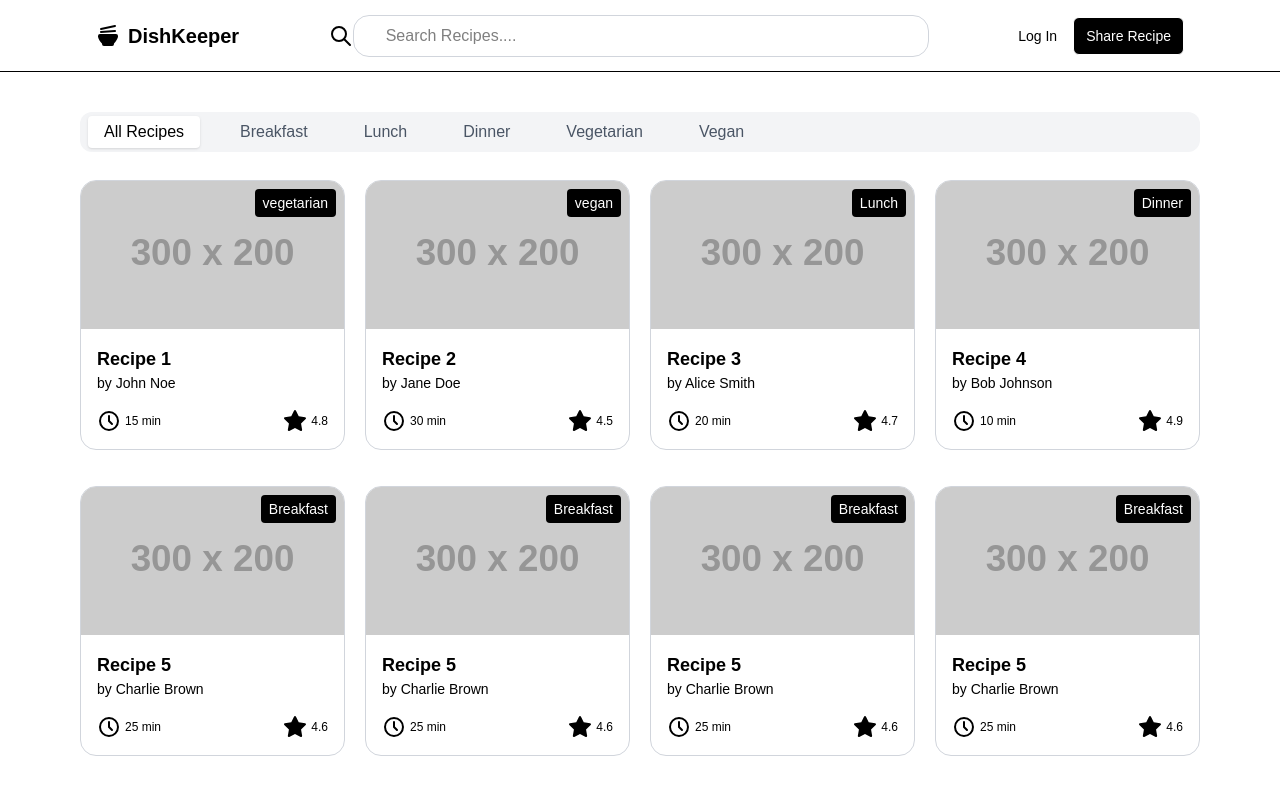
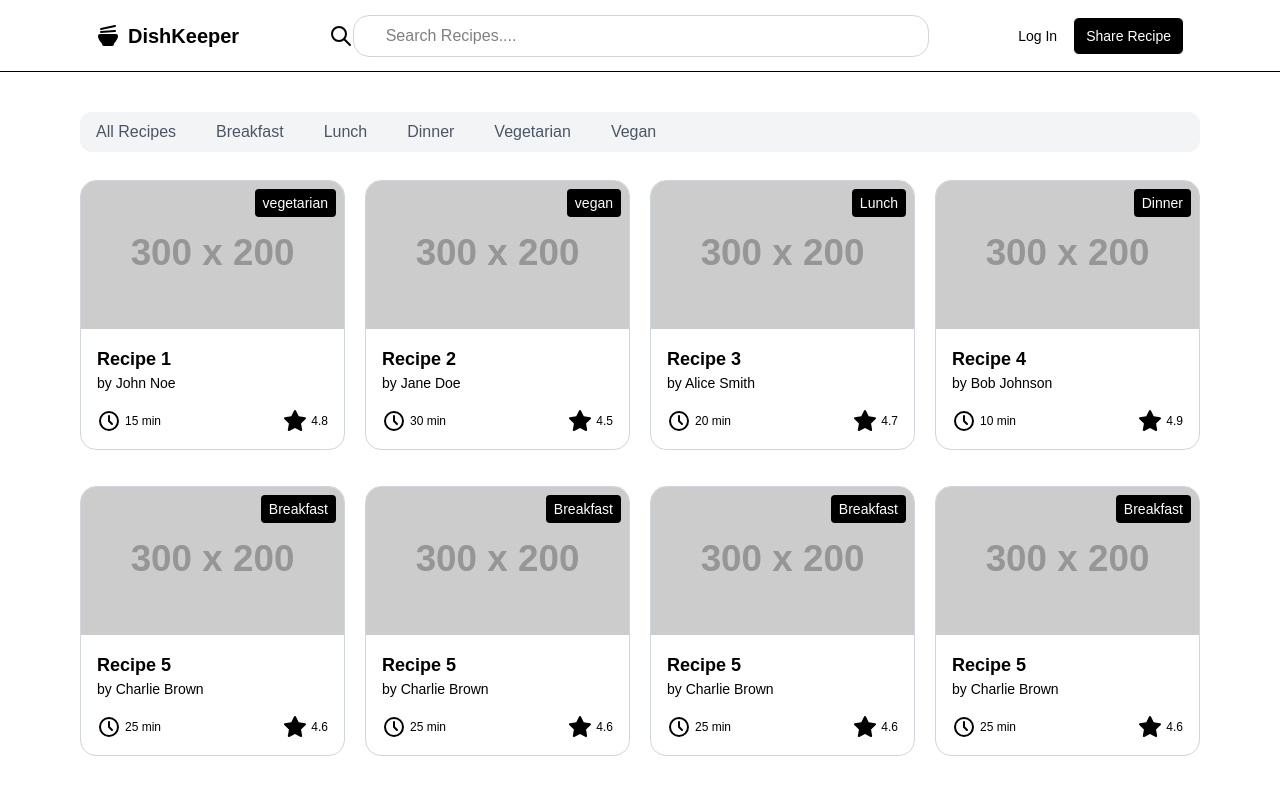
Before and after one commit to JoanDuran12/dishkeeper, an Astro site: page / in a window 1280 px wide. Shown: the top 789 px of the page. Built offline with nearby package versions, Linux system fonts and the light colour scheme; Astro itself is replaced by a stand-in of ours; placeholder pictures from the web are drawn by us.

Commit message:
Revert "feat: add reatc to astro"
This reverts commit 6348f96bd2d5c9302383f784c55802c6da1883b4.

```diff
--- a/astro.config.mjs
+++ b/astro.config.mjs
@@ -1,13 +1,10 @@
 // @ts-check
 import { defineConfig } from "astro/config";
 import tailwindcss from "@tailwindcss/vite";
-
-import react from "@astrojs/react";
 
 // https://astro.build/config
 export default defineConfig({
   vite: {
     plugins: [tailwindcss()],
   },
-  integrations: [react()],
 });
--- a/src/components/Filters.tsx
+++ /dev/null
@@ -1,47 +0,0 @@
-import { useState, useEffect } from "react";
-
-// TODO: FIX ACTIVE FILTER
-export default function Filters() {
-  const filters = [
-    "All Recipes",
-    "Breakfast",
-    "Lunch",
-    "Dinner",
-    "Vegetarian",
-    "Vegan",
-  ];
-
-  const [activeFilter, setActiveFilter] = useState(filters[0]);
-
-  useEffect(() => {
-    console.log("Active filter updated:", activeFilter);
-  }, [activeFilter]);
-
-  const handleFilterClick = (filter: string) => {
-    console.log("Clicked filter:", filter);
-    console.log("Current state before update:", activeFilter);
-
-    setActiveFilter(filter);
-
-    console.log("Current state after update attempt:", activeFilter);
-  };
-
-  return (
-    <div className="flex items-center gap-x-4 bg-gray-100 text-gray-600 py-1 mx-20 rounded-xl mb-6">
-      {filters.map((filter, index) => (
-        <div
-          key={index}
-          className={`cursor-pointer py-1 px-4 ml-2 rounded transition-colors
-            ${
-              activeFilter === filter
-                ? "bg-white text-black shadow-sm"
-                : "hover:bg-white hover:text-black hover:shadow-sm"
-            }`}
-          onClick={() => handleFilterClick(filter)}
-        >
-          {filter}
-        </div>
-      ))}
-    </div>
-  );
-}
--- a/src/pages/index.astro
+++ b/src/pages/index.astro
@@ -1,7 +1,7 @@
 ---
 import Layout from '../layouts/Layout.astro';
 import Header from '../components/Header.astro';
-import Filters from '../components/Filters.jsx';
+import Filters from '../components/Filters.astro';
 import RecipeSection from '../components/RecipeSection.astro';
 ---
 
```
Also changed, not shown: package.json (+1 -9 lines), src/components/Filters.astro (+0 -8 lines), tsconfig.json (+2 -11 lines), 2 other files.
